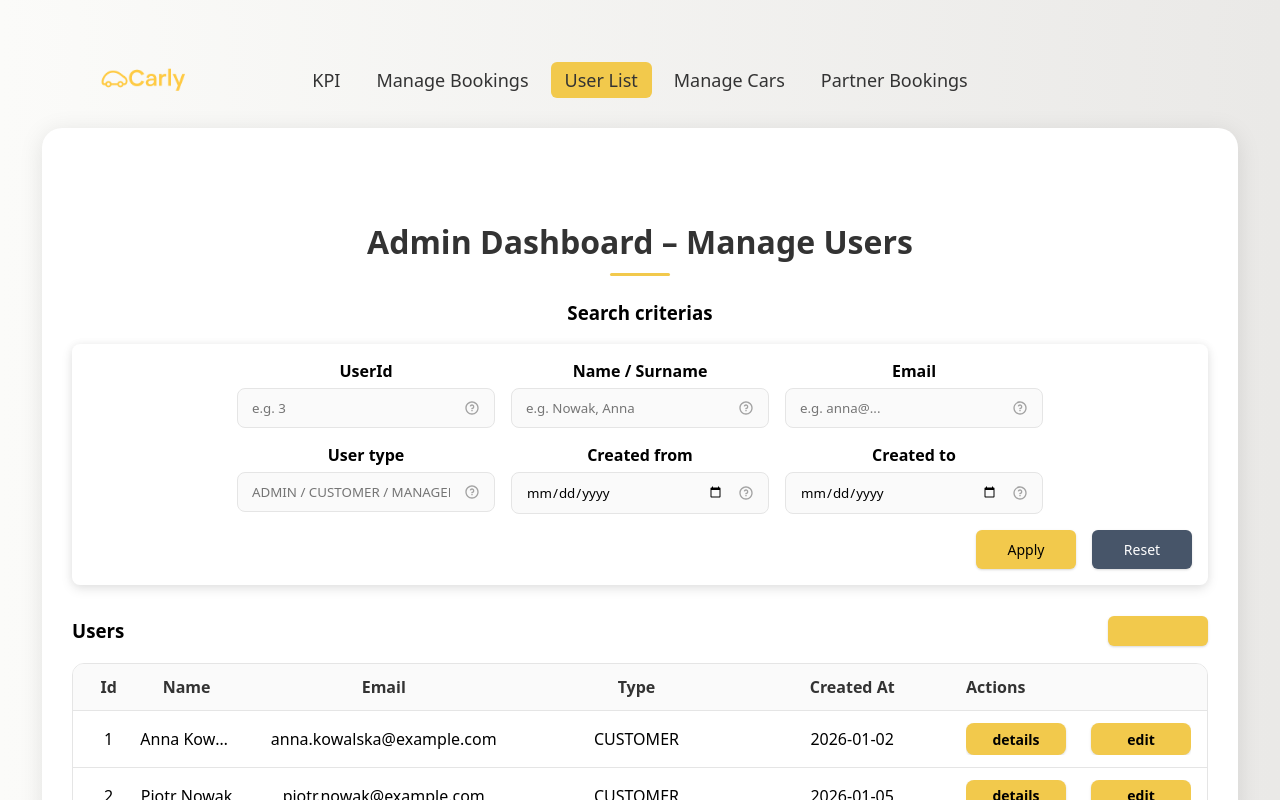
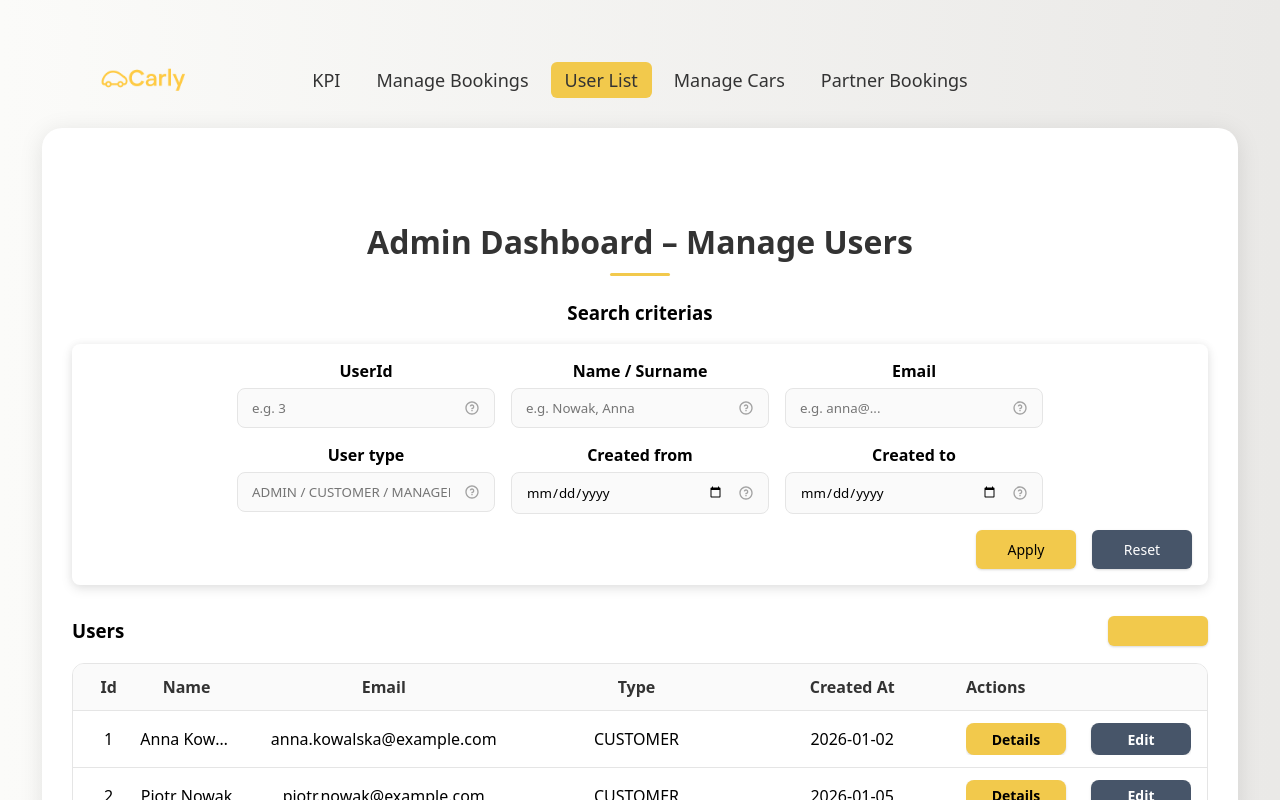
Before and after one commit to vushauv/Carly, a React (Vite) app in the folder web/: page /users in a window 1280 px wide. Shown: the top 800 px of the page. Built offline with nearby package versions, Linux system fonts and the light colour scheme.

Commit message:
refactor: make actions mandatory, missing between label and id

```diff
--- a/web/src/components/DataTable/DataTable.tsx
+++ b/web/src/components/DataTable/DataTable.tsx
@@ -28,7 +28,7 @@ type DataTableProps<T> = {
   columns: ColumnDef<T>[];
   rowKey: (row: T) => string | number;
 
-  actions?: RowAction<T>[];
+  actions: RowAction<T>[];
   emptyText?: string;
 };
 
@@ -78,10 +78,9 @@ export default function DataTable<T>({
                   key={a.id}
                   disabled={a.isDisabled?.(row)}
                   onClick={() => a.onClick(row)}
-                  label={a.id}
-                >
-                  {a.label}
-                </Button>
+                  label={a.label}
+                  color={a.color}
+                />
               )
             )}
           </div>
```
